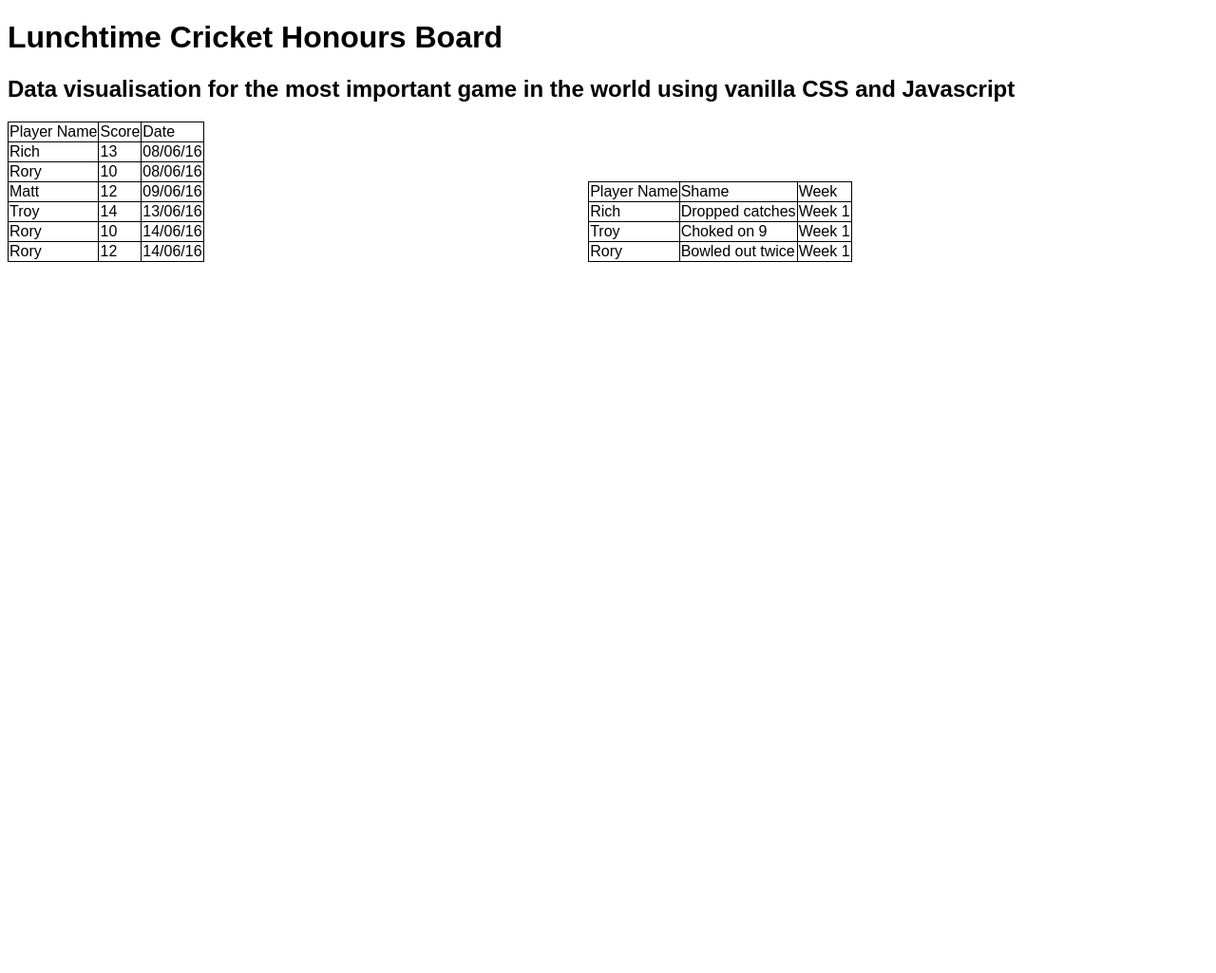
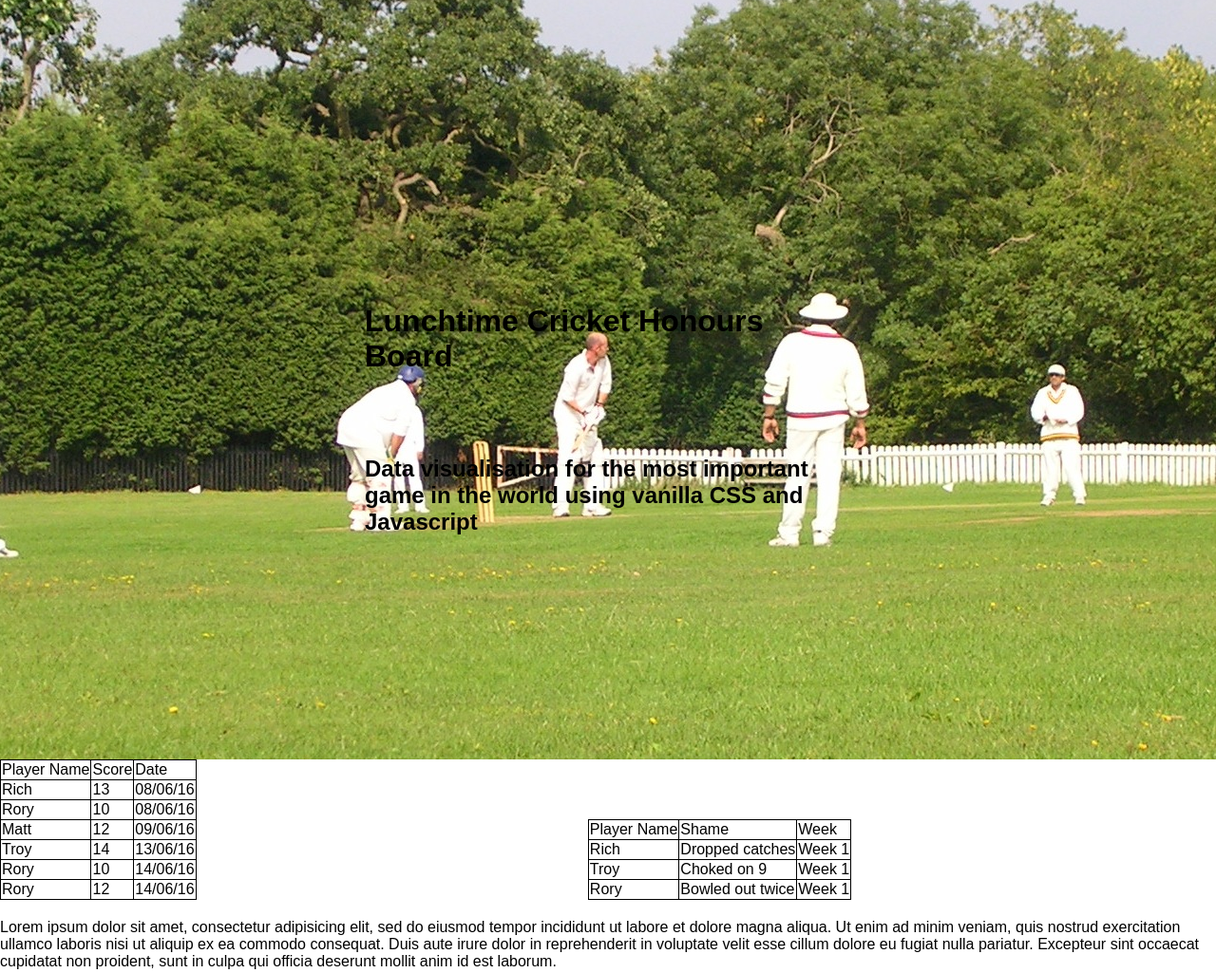
Before and after one commit to mcelearr/lunchtime-cricket, a plain HTML site: page index.html in a window 1280 px wide. Shown: the whole page at 95% size. Before the commit the page ends 800 px from the top, so only its background shows below. Drawn offline with Linux system fonts and the light colour scheme.

Commit message:
sets up image

```diff
--- a/index.html
+++ b/index.html
@@ -6,9 +6,13 @@
     <link rel="stylesheet" type="text/css" href="main.css">
   </head>
   <body>
-    <div class="header">
-      <h1>Lunchtime Cricket Honours Board</h1>
-      <h2>Data visualisation for the most important game in the world using vanilla CSS and Javascript</h2>
+    <div class="image-container">
+      <div class="header">
+        <h1>Lunchtime Cricket Honours Board</h1>
+      </div>
+      <div class="sub-header">
+        <h2>Data visualisation for the most important game in the world using vanilla CSS and Javascript</h2>
+      </div>
     </div>
 
     <div class="data-tables">
@@ -25,9 +29,9 @@
       </div>
     </div>
 
-    <div class="graph">
-
-    </div>
+    <p>
+      Lorem ipsum dolor sit amet, consectetur adipisicing elit, sed do eiusmod tempor incididunt ut labore et dolore magna aliqua. Ut enim ad minim veniam, quis nostrud exercitation ullamco laboris nisi ut aliquip ex ea commodo consequat. Duis aute irure dolor in reprehenderit in voluptate velit esse cillum dolore eu fugiat nulla pariatur. Excepteur sint occaecat cupidatat non proident, sunt in culpa qui officia deserunt mollit anim id est laborum.
+    </p>
 
     <script src="database.js"></script>
     <script src="table.js"></script>
--- a/main.css
+++ b/main.css
@@ -1,5 +1,33 @@
 body {
   font-family: veranda, sans-serif;
+  margin: 0;
+}
+
+.image-container h1, h2 {
+  margin: 0;
+}
+
+.image-container {
+  background-size: cover;
+  background: url(village-cricket.jpg) no-repeat center center fixed;
+  height:100vh;
+  position: relative;
+}
+
+.header {
+  max-width: 40vw;
+  margin: auto;
+  position: absolute;
+  top: 40vh;
+  left: 30vw;
+}
+
+.sub-header {
+  max-width: 40vw;
+  margin: auto;
+  position: absolute;
+  top: 60vh;
+  left: 30vw;
 }
 
 .data-tables {
```
Also changed, not shown: village-cricket.jpg (added).
